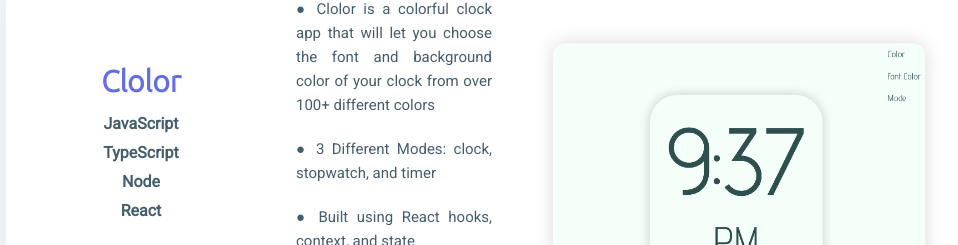
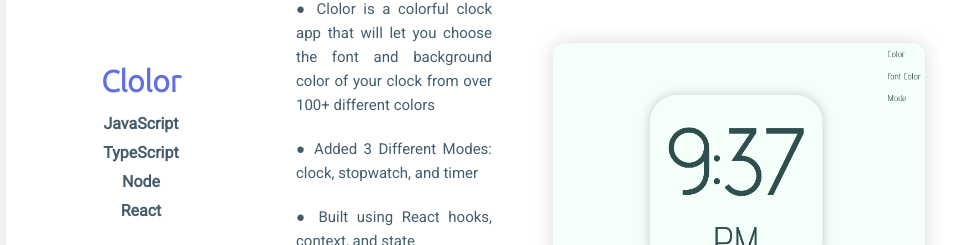
Before and after one commit to aangelalvarez/portfolio, a React (Create React App) app: page / in a window 1280 px wide. Shown: the part 2759-3004 px from the top of the page, without its empty margins (154-1112 px from the left). Built offline with nearby package versions, Linux system fonts and the light colour scheme.

Commit message:
changed project descriptions a little bit

```diff
--- a/src/components/Projects.tsx
+++ b/src/components/Projects.tsx
@@ -70,7 +70,7 @@ const Projects: React.FC = () => {
             sourceCode='https://github.com/aangelalvarez/clolor'
             description={[
                 '● Clolor is a colorful clock app that will let you choose the font and background color of your clock from over 100+ different colors',
-                '● 3 Different Modes: clock, stopwatch, and timer',
+                '● Added 3 Different Modes: clock, stopwatch, and timer',
                 '● Built using React hooks, context, and state',
                 '● Implemented custom hour-getting functions to be able to work in any region over the world'
             ]}
```
